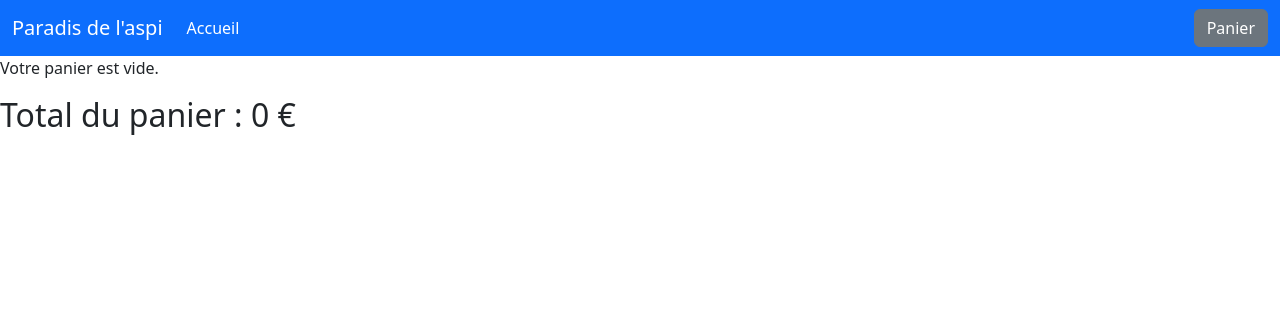
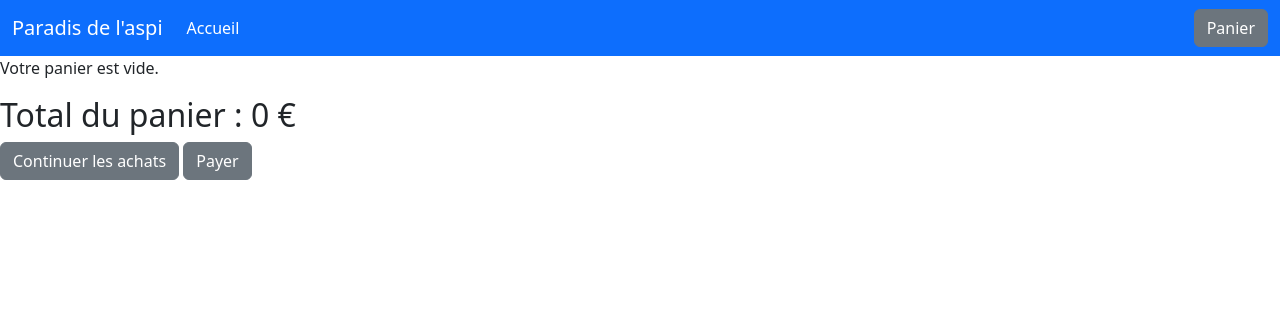
Before and after one commit to FranzouGame/R3.01_ProjetPhp, a PHP site: page /panier.php in a window 1280 px wide. Shown: the top 316 px of the page. Run offline with PHP 8.4, Linux system fonts and the light colour scheme; some libraries are stand-ins or nearby versions.

Commit message:
Ajout du style du panier (non fini)

```diff
--- a/panier.php
+++ b/panier.php
@@ -82,7 +82,7 @@
                         $_SESSION['panier'][$idProd] = [
                             'libelle' => $product['libelle'],
                             'prix' => $product['prix'],
-                            'image' => $srcImagePath,  // Utiliser la bonne variable
+                            'image' => $srcImagePath,
                             'quantity' => 1
                         ];
                     }
@@ -94,13 +94,16 @@
         if (isset($_SESSION['panier']) && !empty($_SESSION['panier'])) {
             echo '<h1>Votre panier</h1>';
             foreach ($_SESSION['panier'] as $id => $product) {
+
+                echo '<nav class="navbar navbar-expand-lg bg-light" data-bs-theme="light">';
                 // Vérification de l'image avant affichage
                 if (!empty($product['image'])) {
-                    echo '<img src="' . htmlspecialchars($product['image']) . '" alt="' . htmlspecialchars($product['libelle']) . '">';
+                    echo '<img src="' . htmlspecialchars($product['image']) . '" alt="' . htmlspecialchars($product['libelle']) . '" class="img-fluid" style="width: 100px; height: 100px; object-fit: cover;">';
                 } else {
                     echo '<p>Image non disponible</p>';
                 }
                 $totalGlobal = $product['prix'] * $product['quantity']; // Sous-total pour chaque produi
+
                 echo '<p>' . htmlspecialchars($product['libelle']) . ' - ' . htmlspecialchars($product['quantity']) . ' x ' . htmlspecialchars($product['prix']) . ' €</p>';
 
                 // Formulaire pour ajouter une quantité
@@ -120,7 +123,8 @@
                 echo '<input type="hidden" name="idProd" value="' . $id . '">';
                 echo '<button type="submit" name="action" value="delete" class="btn btn-danger">Supprimer</button>';
                 echo '</form>';
-
+                echo '</nav>';
+                echo '<SPACER>';
                 $total += $totalGlobal;
             }
         } else {
@@ -129,6 +133,15 @@
         echo '<h2>Total du panier : ' . $total . ' €</h2>';
         ?>
     </main>
+    <nav>
+        <a href="index.php" class="btn btn-secondary">
+            Continuer les achats
+        </a>
+        <a href="panierPayer.php" class="btn btn-secondary">
+            Payer
+        </a>
+
+    </nav>
 </body>
 
 </html>
--- a/panierPayer.php
+++ b/panierPayer.php
@@ -29,6 +29,9 @@
             </div>
         </nav>
     </header>
+
+
+
 </body>
 
 </html>
```
